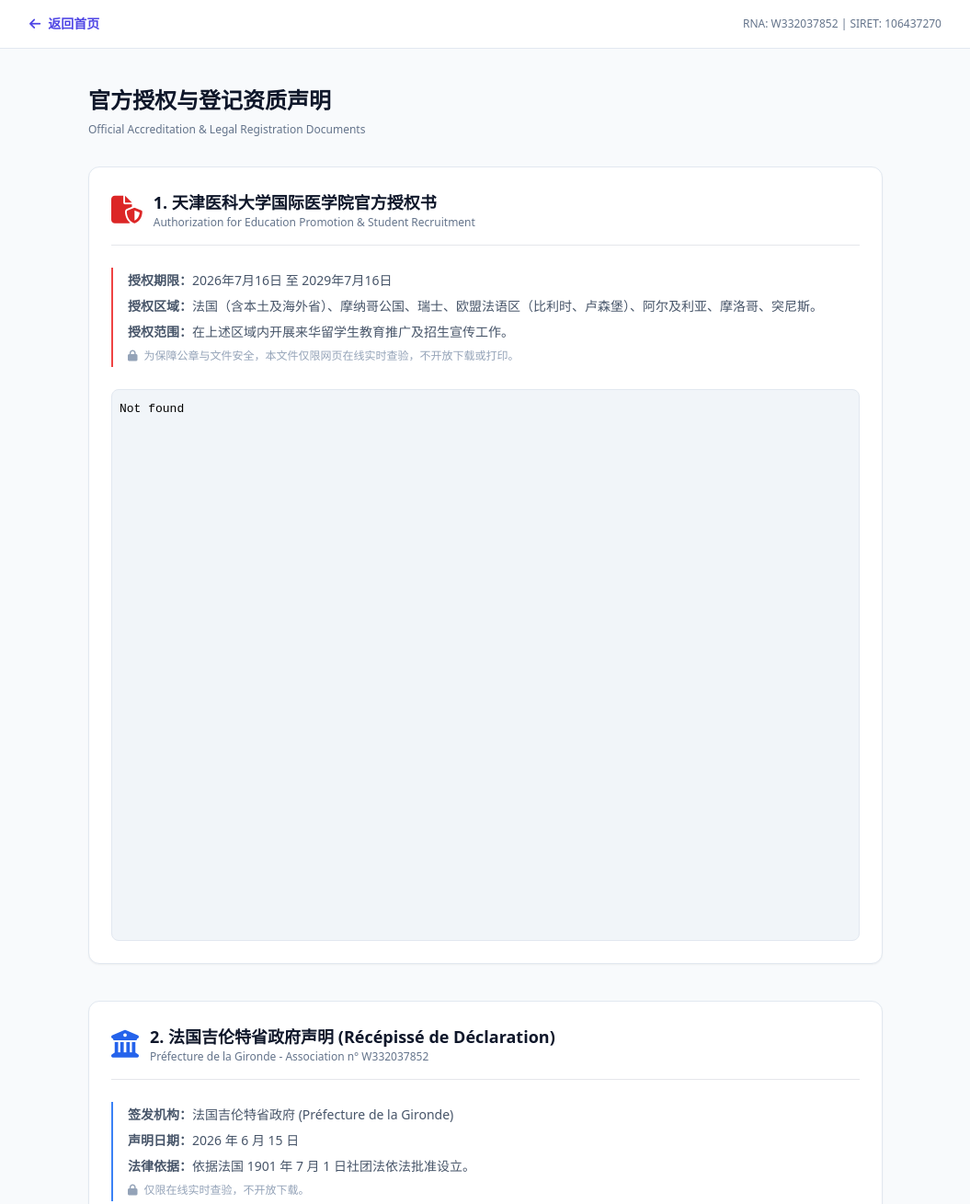
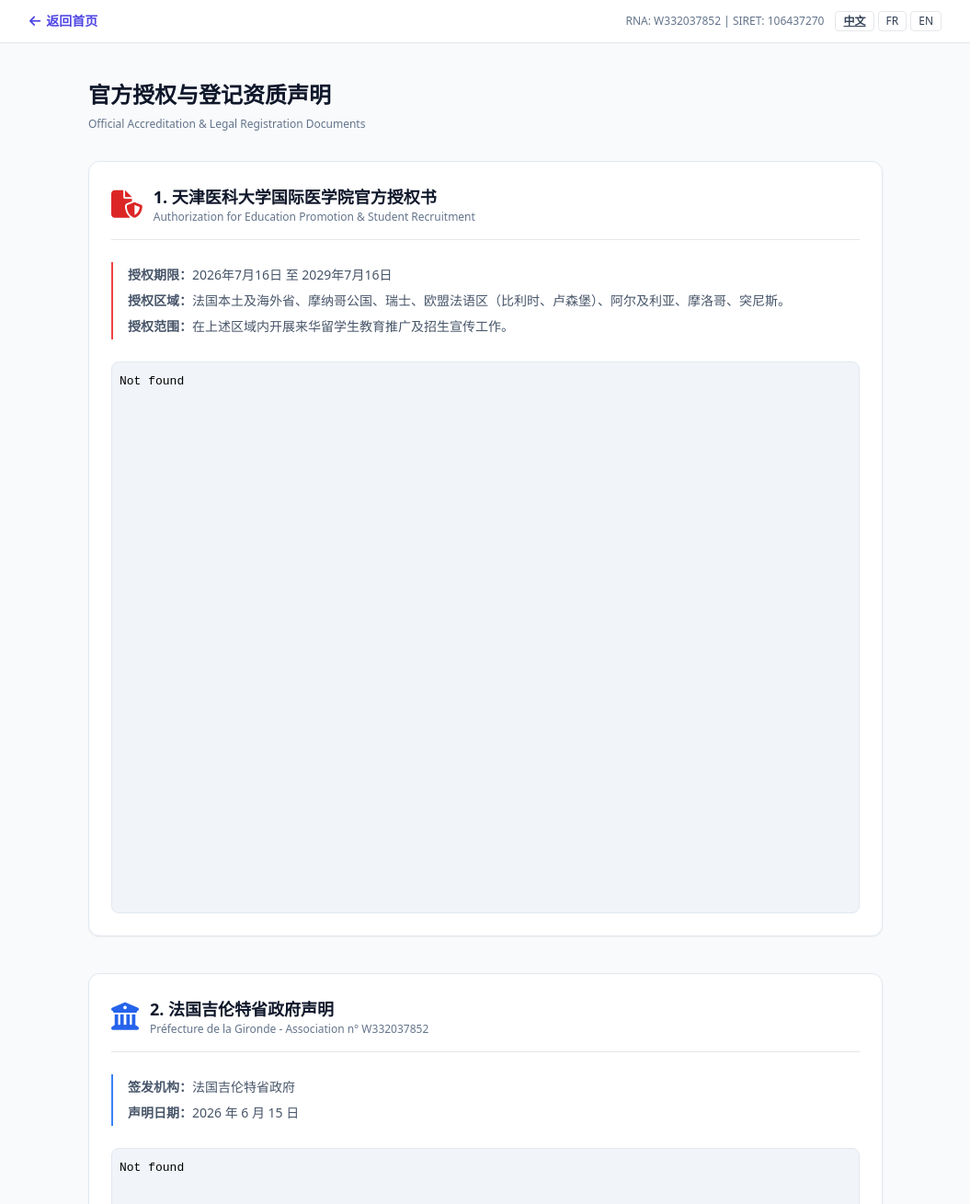
Before and after one commit to hiahai197884-blip/sante-echanges, a plain HTML site: page authorization.html in a window 1280 px wide. Shown: the top 1309 px of the page at 92% size, without its empty margins (112-1167 px from the left). Drawn offline with nearby package versions, Linux system fonts and the light colour scheme.

Commit message:
Update authorization.html

```diff
--- a/authorization.html
+++ b/authorization.html
@@ -8,99 +8,99 @@
     <link rel="stylesheet" href="https://cdnjs.cloudflare.com/ajax/libs/font-awesome/6.4.0/css/all.min.css">
     <style>
         .no-right-click { user-select: none; -webkit-user-select: none; }
+        .lang-btn.active { font-weight: bold; text-decoration: underline; }
     </style>
 </head>
 <body class="bg-slate-50 text-slate-800 font-sans">
-    <!-- 头部返回导航 -->
-    <nav class="bg-white border-b border-slate-200 py-4 sticky top-0 z-50">
+    <nav class="bg-white border-b border-slate-200 py-3 sticky top-0 z-50">
         <div class="max-w-5xl mx-auto px-4 flex justify-between items-center">
-            <a href="index.html" class="text-indigo-600 hover:text-indigo-800 font-bold text-sm">
-                <i class="fa-solid fa-arrow-left mr-2"></i>返回首页
+            <a href="index.html" class="text-indigo-600 hover:text-indigo-800 font-bold text-xs md:text-sm">
+                <i class="fa-solid fa-arrow-left mr-1.5"></i><span data-zh="返回首页" data-fr="Retour à l'accueil" data-en="Back to Home">返回首页</span>
             </a>
-            <span class="text-xs text-slate-500">RNA: W332037852 | SIRET: 106437270</span>
+            <div class="flex items-center space-x-3">
+                <span class="text-xs text-slate-500 hidden sm:inline">RNA: W332037852 | SIRET: 106437270</span>
+                <div class="flex space-x-1 text-xs">
+                    <button onclick="setLang('zh')" id="btn-zh" class="lang-btn active px-2 py-0.5 border rounded text-slate-700">中文</button>
+                    <button onclick="setLang('fr')" id="btn-fr" class="lang-btn px-2 py-0.5 border rounded text-slate-700">FR</button>
+                    <button onclick="setLang('en')" id="btn-en" class="lang-btn px-2 py-0.5 border rounded text-slate-700">EN</button>
+                </div>
+            </div>
         </div>
     </nav>
 
-    <main class="max-w-4xl mx-auto px-4 py-10">
-        <h1 class="text-2xl font-bold text-slate-900 mb-2">官方授权与登记资质声明</h1>
+    <main class="max-w-4xl mx-auto px-4 py-8 md:py-10">
+        <h1 class="text-2xl font-bold text-slate-900 mb-2" data-zh="官方授权与登记资质声明" data-fr="Accréditations Officielles & Certifications" data-en="Official Accreditations & Registration Documents">官方授权与登记资质声明</h1>
         <p class="text-xs text-slate-500 mb-8">Official Accreditation & Legal Registration Documents</p>
 
-        <!-- 1. 天津医科大学授权书模块 -->
+        <!-- 1. 天津医科大学授权书 -->
         <div class="bg-white p-6 rounded-xl border border-slate-200 shadow-sm mb-10">
             <div class="flex items-center space-x-3 text-red-600 border-b pb-4 mb-6">
                 <i class="fa-solid fa-file-shield text-3xl"></i>
                 <div>
-                    <h2 class="text-lg font-bold text-slate-900">1. 天津医科大学国际医学院官方授权书</h2>
+                    <h2 class="text-lg font-bold text-slate-900" data-zh="1. 天津医科大学国际医学院官方授权书" data-fr="1. Mandat Officiel de l'Université de Médecine de Tianjin" data-en="1. Official Authorization from Tianjin Medical University">1. 天津医科大学国际医学院官方授权书</h2>
                     <p class="text-xs text-slate-500">Authorization for Education Promotion & Student Recruitment</p>
                 </div>
             </div>
-
-            <!-- 文字细则摘要 -->
             <div class="text-sm space-y-2 text-slate-600 border-l-2 border-red-500 pl-4 py-1 mb-6">
-                <p><strong>授权期限：</strong>2026年7月16日 至 2029年7月16日</p>
-                <p><strong>授权区域：</strong>法国（含本土及海外省）、摩纳哥公国、瑞士、欧盟法语区（比利时、卢森堡）、阿尔及利亚、摩洛哥、突尼斯。</p>
-                <p><strong>授权范围：</strong>在上述区域内开展来华留学生教育推广及招生宣传工作。</p>
-                <p class="text-xs text-slate-400 mt-2"><i class="fa-solid fa-lock mr-1"></i> 为保障公章与文件安全，本文件仅限网页在线实时查验，不开放下载或打印。</p>
+                <p><strong data-zh="授权期限：" data-fr="Durée du mandat :" data-en="Validity Period:">授权期限：</strong>2026年7月16日 至 2029年7月16日</p>
+                <p><strong data-zh="授权区域：" data-fr="Territoires autorisés :" data-en="Authorized Territories:">授权区域：</strong><span data-zh="法国本土及海外省、摩纳哥公国、瑞士、欧盟法语区（比利时、卢森堡）、阿尔及利亚、摩洛哥、突尼斯。" data-fr="France (métropole et DROM-COM), Monaco, Suisse romande, zone francophone UE, Algérie, Maroc, Tunisie." data-en="France, Monaco, French-speaking Switzerland, EU Francophone zone, Algeria, Morocco, Tunisia.">法国本土及海外省、摩纳哥公国、瑞士、欧盟法语区（比利时、卢森堡）、阿尔及利亚、摩洛哥、突尼斯。</span></p>
+                <p><strong data-zh="授权范围：" data-fr="Périmètre du mandat :" data-en="Scope:">授权范围：</strong><span data-zh="在上述区域内开展来华留学生教育推广及招生宣传工作。" data-fr="Promotion de l'enseignement supérieur et recrutement d'étudiants internationaux." data-en="Promotion of higher education and recruitment of international students.">在上述区域内开展来华留学生教育推广及招生宣传工作。</span></p>
             </div>
-
-            <!-- PDF 在线纯展示窗口 -->
-            <div class="w-full h-[600px] border border-slate-200 rounded-lg overflow-hidden bg-slate-100 no-right-click relative" oncontextmenu="return false;">
-                <iframe src="shouquanshu.pdf#toolbar=0&navpanes=0&scrollbar=1" class="w-full h-full" frameborder="0">
-                    <p class="p-4 text-xs text-slate-500">您的浏览器暂不支持直接内嵌阅读。</p>
-                </iframe>
+            <div class="w-full h-[600px] border border-slate-200 rounded-lg overflow-hidden bg-slate-100 no-right-click" oncontextmenu="return false;">
+                <iframe src="shouquanshu.pdf#toolbar=0&navpanes=0&scrollbar=1" class="w-full h-full" frameborder="0"></iframe>
             </div>
         </div>
 
-        <!-- 2. 吉伦特省政府声明模块 -->
+        <!-- 2. 吉伦特省政府声明 -->
         <div class="bg-white p-6 rounded-xl border border-slate-200 shadow-sm mb-10">
             <div class="flex items-center space-x-3 text-blue-600 border-b pb-4 mb-6">
                 <i class="fa-solid fa-building-columns text-3xl"></i>
                 <div>
-                    <h2 class="text-lg font-bold text-slate-900">2. 法国吉伦特省政府声明 (Récépissé de Déclaration)</h2>
+                    <h2 class="text-lg font-bold text-slate-900" data-zh="2. 法国吉伦特省政府声明" data-fr="2. Récépissé de Déclaration - Préfecture de la Gironde" data-en="2. Gironde Prefecture Official Receipt">2. 法国吉伦特省政府声明</h2>
                     <p class="text-xs text-slate-500">Préfecture de la Gironde - Association n° W332037852</p>
                 </div>
             </div>
-
             <div class="text-sm space-y-2 text-slate-600 border-l-2 border-blue-500 pl-4 py-1 mb-6">
-                <p><strong>签发机构：</strong>法国吉伦特省政府 (Préfecture de la Gironde)</p>
-                <p><strong>声明日期：</strong>2026 年 6 月 15 日</p>
-                <p><strong>法律依据：</strong>依据法国 1901 年 7 月 1 日社团法依法批准设立。</p>
-                <p class="text-xs text-slate-400 mt-2"><i class="fa-solid fa-lock mr-1"></i> 仅限在线实时查验，不开放下载。</p>
+                <p><strong data-zh="签发机构：" data-fr="Organisme d'émission :" data-en="Issuing Authority:">签发机构：</strong><span data-zh="法国吉伦特省政府" data-fr="Préfecture de la Gironde" data-en="Préfecture de la Gironde">法国吉伦特省政府</span></p>
+                <p><strong data-zh="声明日期：" data-fr="Date de déclaration :" data-en="Registration Date:">声明日期：</strong>2026 年 6 月 15 日</p>
             </div>
-
-            <div class="w-full h-[600px] border border-slate-200 rounded-lg overflow-hidden bg-slate-100 no-right-click relative" oncontextmenu="return false;">
-                <iframe src="recepisse.pdf#toolbar=0&navpanes=0&scrollbar=1" class="w-full h-full" frameborder="0">
-                    <p class="p-4 text-xs text-slate-500">您的浏览器暂不支持直接内嵌阅读。</p>
-                </iframe>
+            <div class="w-full h-[600px] border border-slate-200 rounded-lg overflow-hidden bg-slate-100 no-right-click" oncontextmenu="return false;">
+                <iframe src="recepisse.pdf#toolbar=0&navpanes=0&scrollbar=1" class="w-full h-full" frameborder="0"></iframe>
             </div>
         </div>
 
-        <!-- 3. 法国官方公报刊登模块 -->
+        <!-- 3. 法国官方公报刊登 -->
         <div class="bg-white p-6 rounded-xl border border-slate-200 shadow-sm mb-8">
             <div class="flex items-center space-x-3 text-indigo-600 border-b pb-4 mb-6">
                 <i class="fa-solid fa-newspaper text-3xl"></i>
                 <div>
-                    <h2 class="text-lg font-bold text-slate-900">3. 法国官方公报刊登 (Journal Officiel)</h2>
+                    <h2 class="text-lg font-bold text-slate-900" data-zh="3. 法国官方公报刊登" data-fr="3. Publication au Journal Officiel" data-en="3. Official Journal Announcement">3. 法国官方公报刊登</h2>
                     <p class="text-xs text-slate-500">Journal Officiel de la République Française - Annonce n° 764</p>
                 </div>
             </div>
-
             <div class="text-sm space-y-2 text-slate-600 border-l-2 border-indigo-500 pl-4 py-1 mb-6">
-                <p><strong>刊登日期：</strong>2026 年 6 月 23 日（第 25 期，764 号公告）</p>
-                <p><strong>核心摘要：</strong>正式向全法公示 Association Santé et Échanges Chine-France 的成立与法定宗旨。</p>
-                <p class="text-xs text-slate-400 mt-2"><i class="fa-solid fa-lock mr-1"></i> 仅限在线实时查验，不开放下载。</p>
+                <p><strong data-zh="刊登日期：" data-fr="Date de parution :" data-en="Publication Date:">刊登日期：</strong>2026 年 6 月 23 日（Annonce n° 764）</p>
             </div>
-
-            <div class="w-full h-[600px] border border-slate-200 rounded-lg overflow-hidden bg-slate-100 no-right-click relative" oncontextmenu="return false;">
-                <iframe src="joafe.pdf#toolbar=0&navpanes=0&scrollbar=1" class="w-full h-full" frameborder="0">
-                    <p class="p-4 text-xs text-slate-500">您的浏览器暂不支持直接内嵌阅读。</p>
-                </iframe>
+            <div class="w-full h-[600px] border border-slate-200 rounded-lg overflow-hidden bg-slate-100 no-right-click" oncontextmenu="return false;">
+                <iframe src="joafe.pdf#toolbar=0&navpanes=0&scrollbar=1" class="w-full h-full" frameborder="0"></iframe>
             </div>
         </div>
     </main>
+
+    <script>
+        document.addEventListener('DOMContentLoaded', function() {
+            var savedLang = localStorage.getItem('user_lang') || 'zh';
+            setLang(savedLang);
+        });
+
+        function setLang(lang) {
+            localStorage.setItem('user_lang', lang);
+            document.querySelectorAll('.lang-btn').forEach(btn => btn.classList.remove('active'));
+            if(document.getElementById('btn-' + lang)) document.getElementById('btn-' + lang).classList.add('active');
+            document.querySelectorAll('[data-' + lang + ']').forEach(el => {
+                el.innerHTML = el.getAttribute('data-' + lang);
+            });
+        }
+    </script>
 </body>
 </html>
-        </div>
-    </main>
-</body>
-</html>
```
